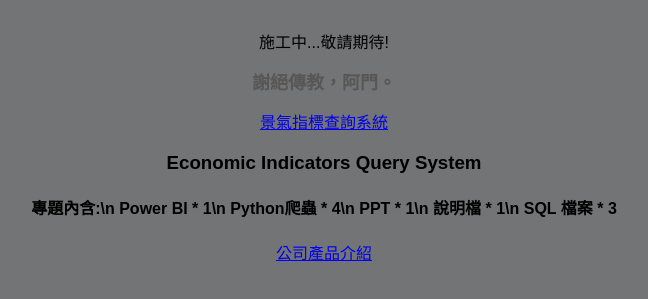
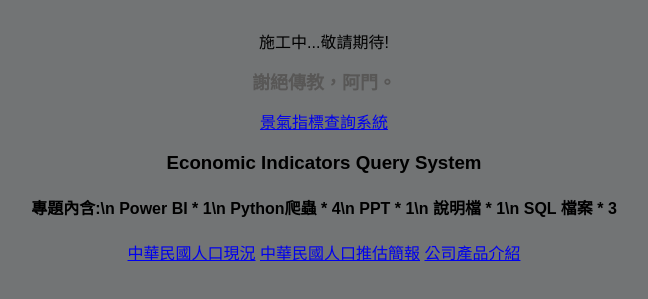
Before and after one commit to python20250807/website, a plain HTML site: page index.html in a window 1280 px wide. Shown: the part 369-668 px from the top of the page, without its empty margins (316-964 px from the left). Drawn offline with Linux system fonts and the light colour scheme.

Commit message:
add 人口推估簡報

```diff
--- a/index.html
+++ b/index.html
@@ -33,6 +33,8 @@
         說明檔 * 1\n
         SQL 檔案 * 3
     </h4>
+    <a href="https://pop-proj.ndc.gov.tw/">中華民國人口現況</a>
+    <a href="https://ppws.ndc.gov.tw/Download.ashx?u=LzAwMS9VcGxvYWQvNDY0L3JlbGZpbGUvMTAzNDcvMTU2LzBjMjZmMWRmLTE5YmItNGMxZS04NjA5LTRhNGNlOTZiNWE5NS5wZGY%3d&n=5Lit6I%2bv5rCR5ZyL5Lq65Y%2bj5o6o5LywKDIwMjTlubToh7MyMDcw5bm0KeewoeWgsS5wZGY%3d">中華民國人口推估簡報</a>
 
     <a href="product.html">公司產品介紹</a>
 </body>
```
